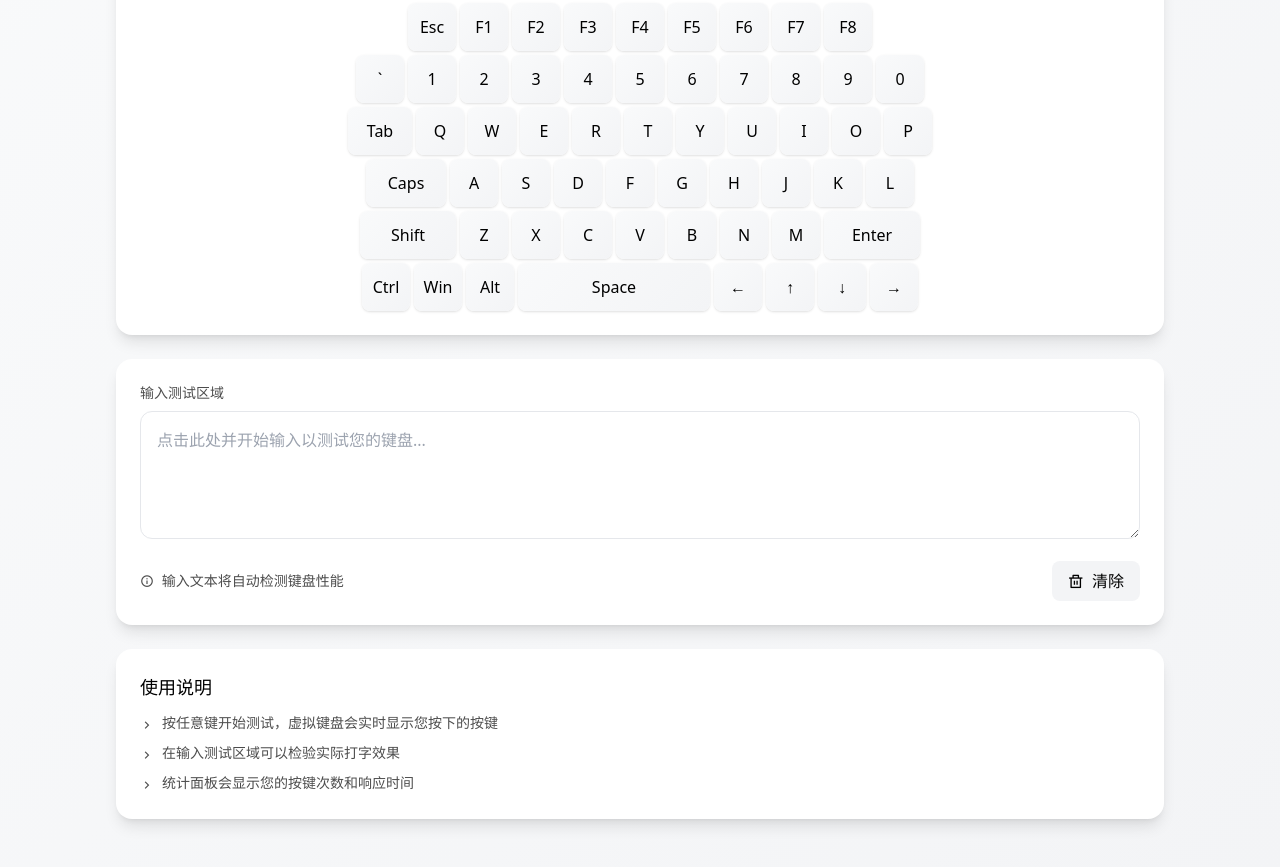
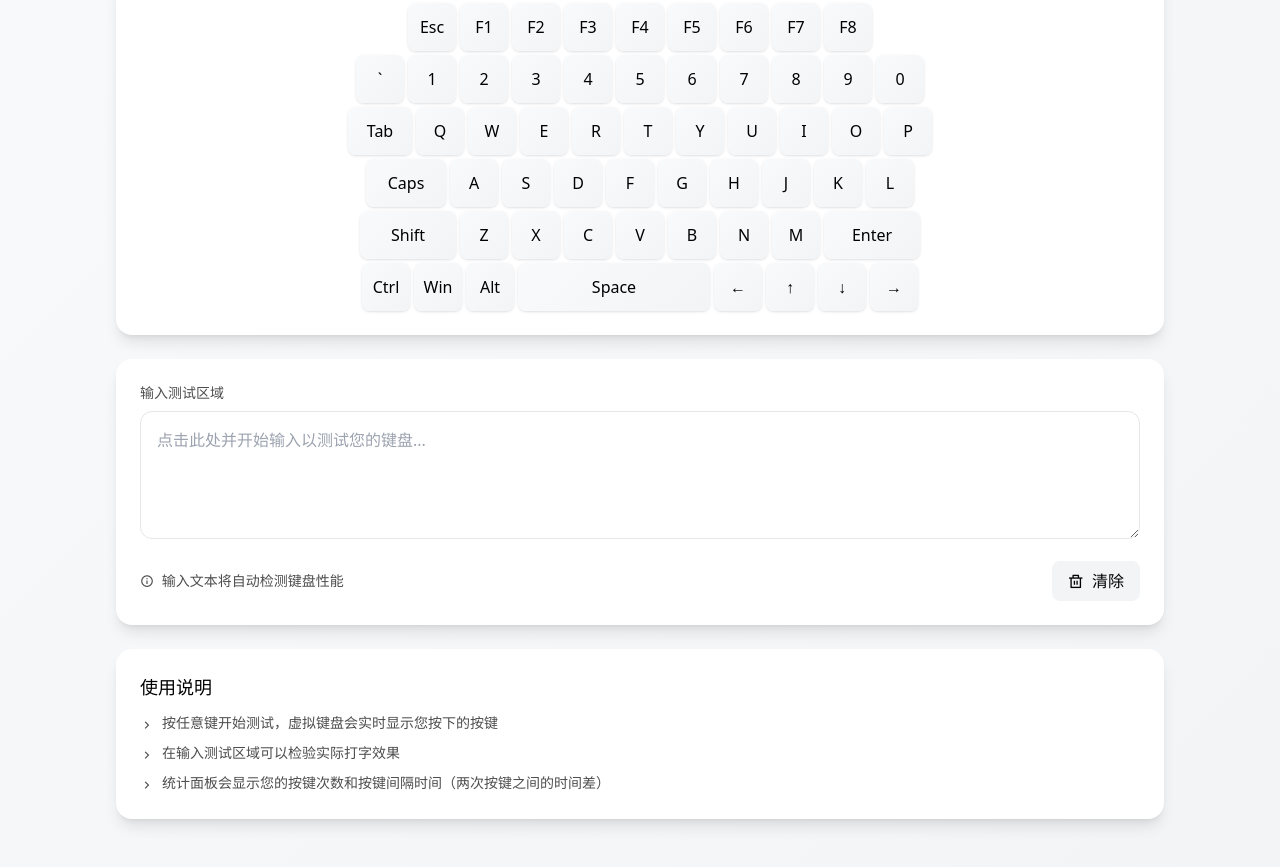
Before and after one commit to TinsFox/keyboard-test, a website: page public/index.html in a window 1280 px wide. Shown: the part 337-1204 px from the top of the page. Drawn offline with nearby package versions, Linux system fonts and the light colour scheme.

Commit message:
Update statistics panel description to clarify key interval time

```diff
--- a/public/index.html
+++ b/public/index.html
@@ -387,7 +387,7 @@
         </li>
         <li class="flex items-start">
           <i class="ri-arrow-right-s-line mt-0.5 mr-2"></i>
-          <span>统计面板会显示您的按键次数和响应时间</span>
+          <span>统计面板会显示您的按键次数和按键间隔时间（两次按键之间的时间差）</span>
         </li>
       </ul>
     </div>
```
